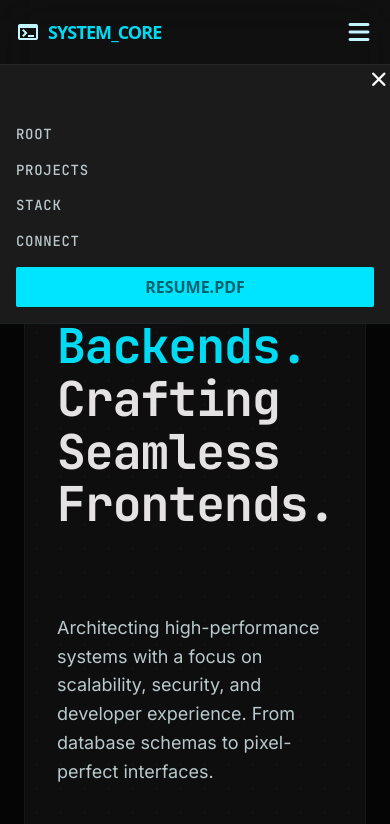
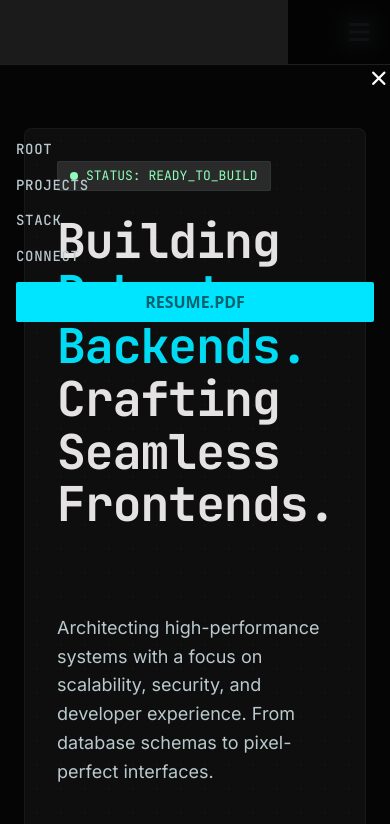
Before and after one commit to Darcpee/PROSPER-PORTFOLIO, a website: page public/index.html in a window 390 px wide. Both pictures are taken after a click on the button 359 px from the left and 32 px from the top of the page. Shown: the top 824 px of the page. Drawn offline with nearby package versions, Linux system fonts and the light colour scheme.

Commit message:
update portfolio

```diff
--- a/public/index.html
+++ b/public/index.html
@@ -205,10 +205,10 @@
 
     <!-- Mobile Menu -->
     <div id="mobileMenu"
-        class="hidden md:hidden bg-surface-container-low border-t border-outline-variant/30">
+        class="hidden fixed inset-0 z-50 bg-black/80 backdrop-blur-md">
+        <div class="bg-surface-container-low h-full w-72 p-6"></div>
           <!-- CLOSE BUTTON -->
-<div class="flex justify-between items-center mb-4">
-    <span class="text-white font-semibold"></span>
+<div class="flex justify-end mb-8">
     <button id="close-menu">
       <i class="fa-solid fa-xmark text-white text-lg"></i>
 </button>
```
